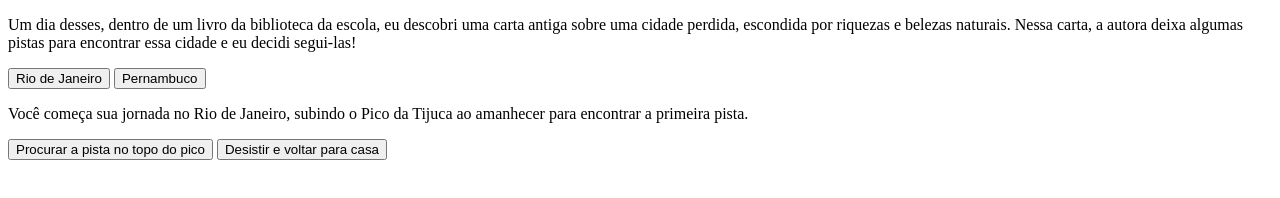
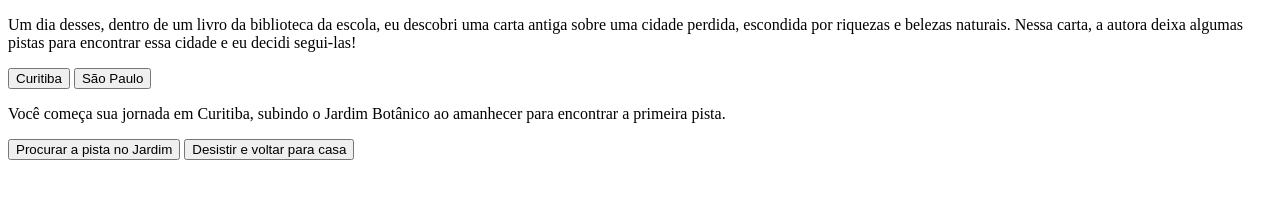
Before and after one commit to mariaeduarda532/htmljava, a plain HTML site: page index.html in a window 1280 px wide. Drawn offline with Linux system fonts and the light colour scheme.

Commit message:
Add files via upload

```diff
--- a/index.html
+++ b/index.html
@@ -9,12 +9,12 @@
     <main>
         <div class="passo" id="passo-0">
             <p>Um dia desses, dentro de um livro da biblioteca da escola, eu descobri uma carta antiga sobre uma cidade perdida, escondida por riquezas e belezas naturais. Nessa carta, a autora deixa algumas pistas para encontrar essa cidade e eu decidi segui-las!</p>
-            <button class="btn-proximo" data-proximo="1">Rio de Janeiro</button>
-            <button class="btn-proximo" data-proximo="2">Pernambuco</button>
+            <button class="btn-proximo" data-proximo="1">Curitiba</button>
+            <button class="btn-proximo" data-proximo="2">São Paulo</button>
         </div>
         <div class="passo" id="passo-1">
-            <p>Você começa sua jornada no Rio de Janeiro, subindo o Pico da Tijuca ao amanhecer para encontrar a primeira pista.</p>
-            <button class="btn-proximo" data-proximo="3">Procurar a pista no topo do pico</button>
+            <p>Você começa sua jornada em Curitiba, subindo o Jardim Botânico ao amanhecer para encontrar a primeira pista.</p>
+            <button class="btn-proximo" data-proximo="3">Procurar a pista no Jardim</button>
             <button class="btn-proximo" data-proximo="4">Desistir e voltar para casa</button>
         </div>
     </main>
```
